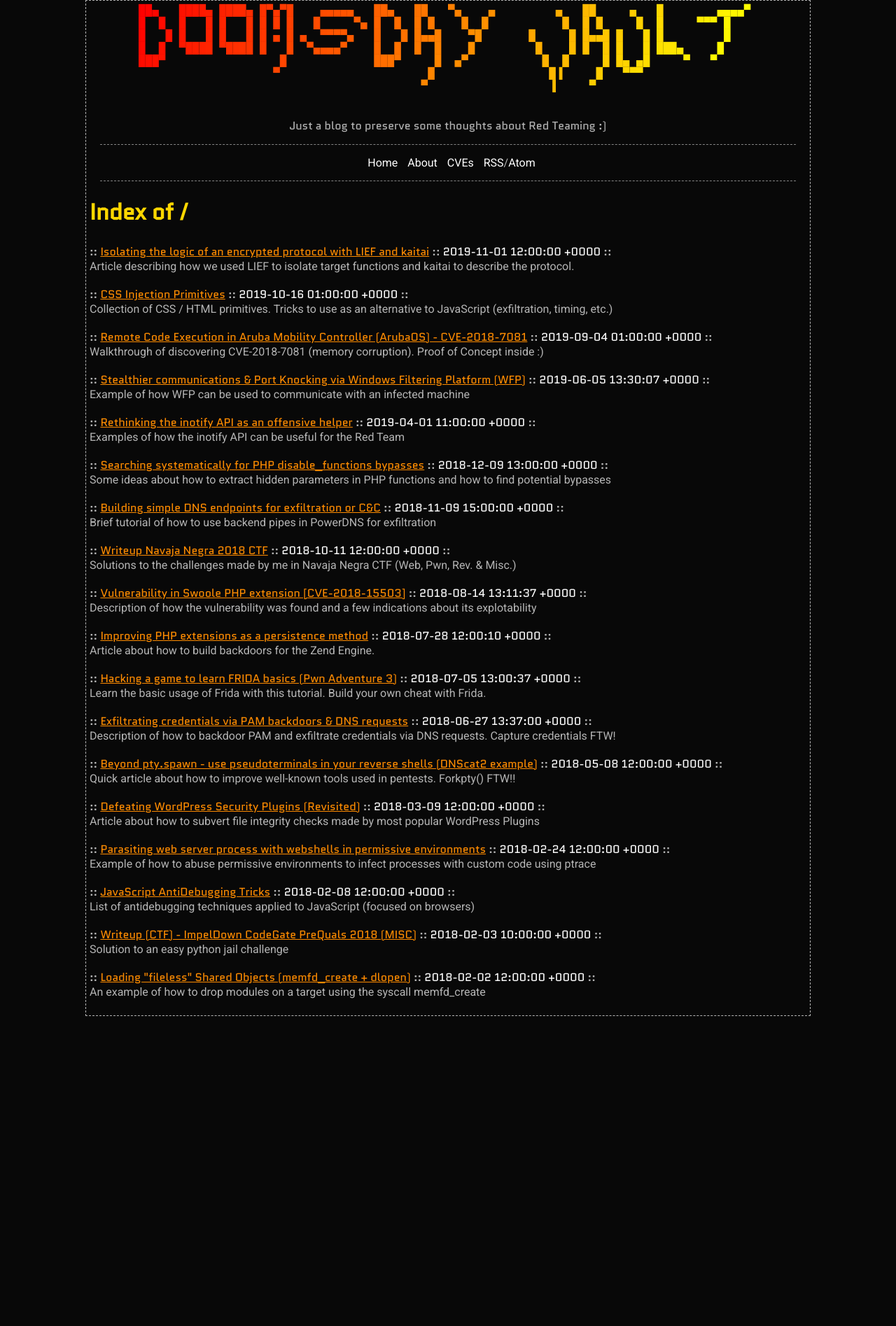
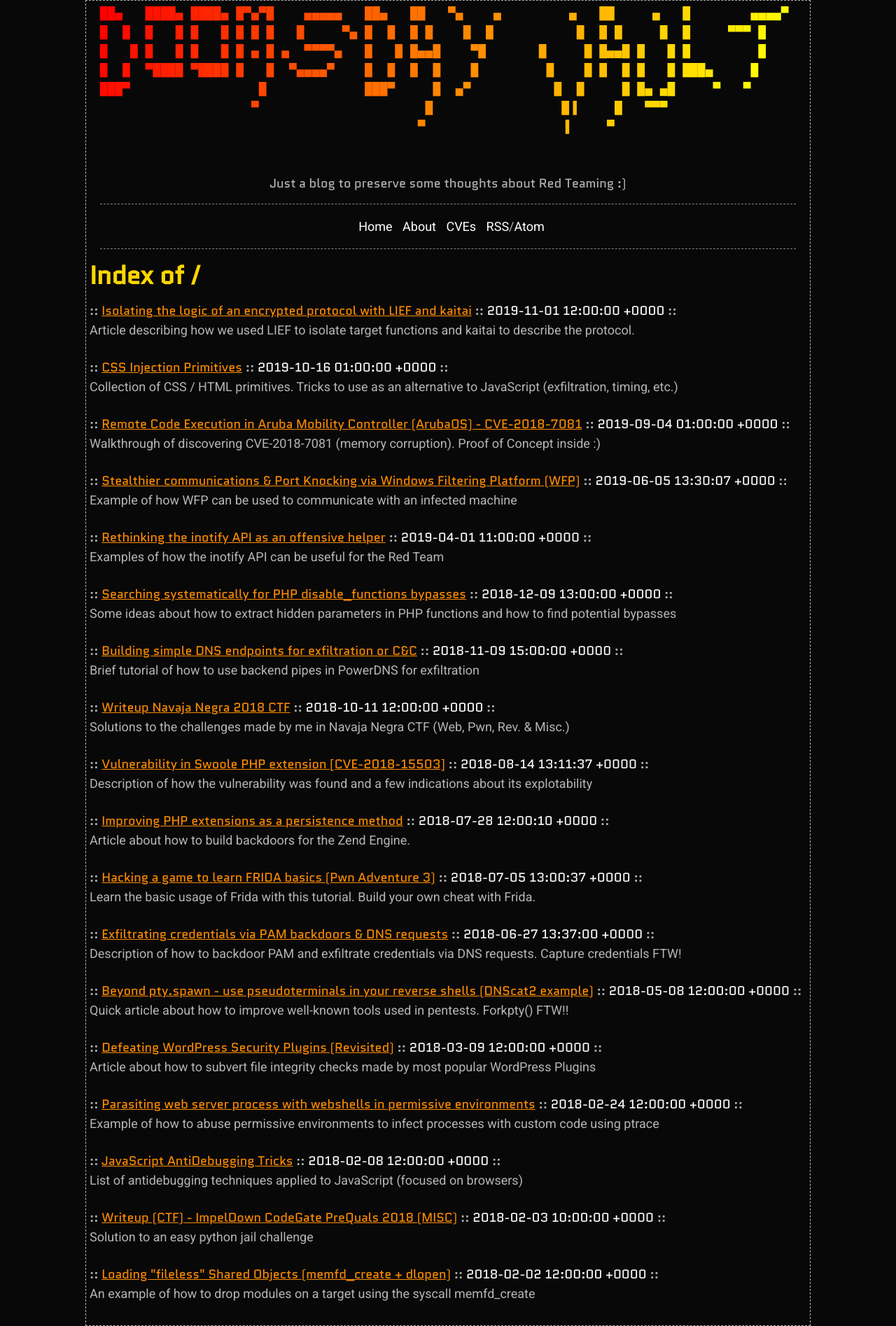
Before and after one commit to X-C3LL/x-c3ll.github.io, a Jekyll site: the page built from index.html, in a window 1280 px wide. Shown: the whole page at 70% size. Built offline with Jekyll 4.4.1, drawn with Linux system fonts in a browser that asks for light colours; before the commit the page ends 1452 px from its top, so only the background shows below that.

Commit message:
Update style.css

```diff
--- a/assets/css/style.css
+++ b/assets/css/style.css
@@ -8,7 +8,8 @@ body {
 	width: 80%;
 	border: 1px dashed rgba(255,255,255,0.7);
 	font-family: "Roboto";
-	font-size: 16px;
+	font-size: 18px;
+	line-height: 27px;
 }
 
 hr {
```
